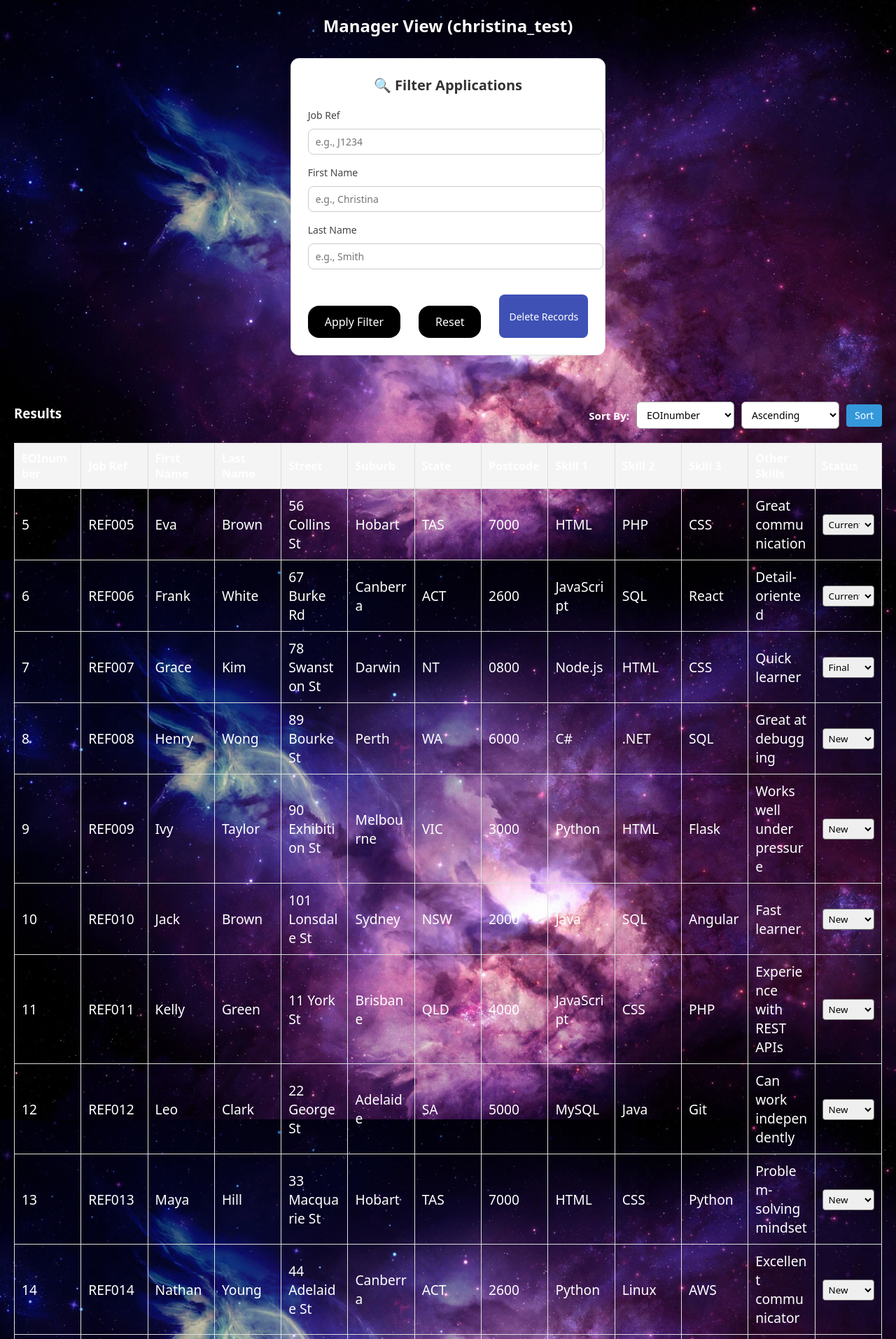
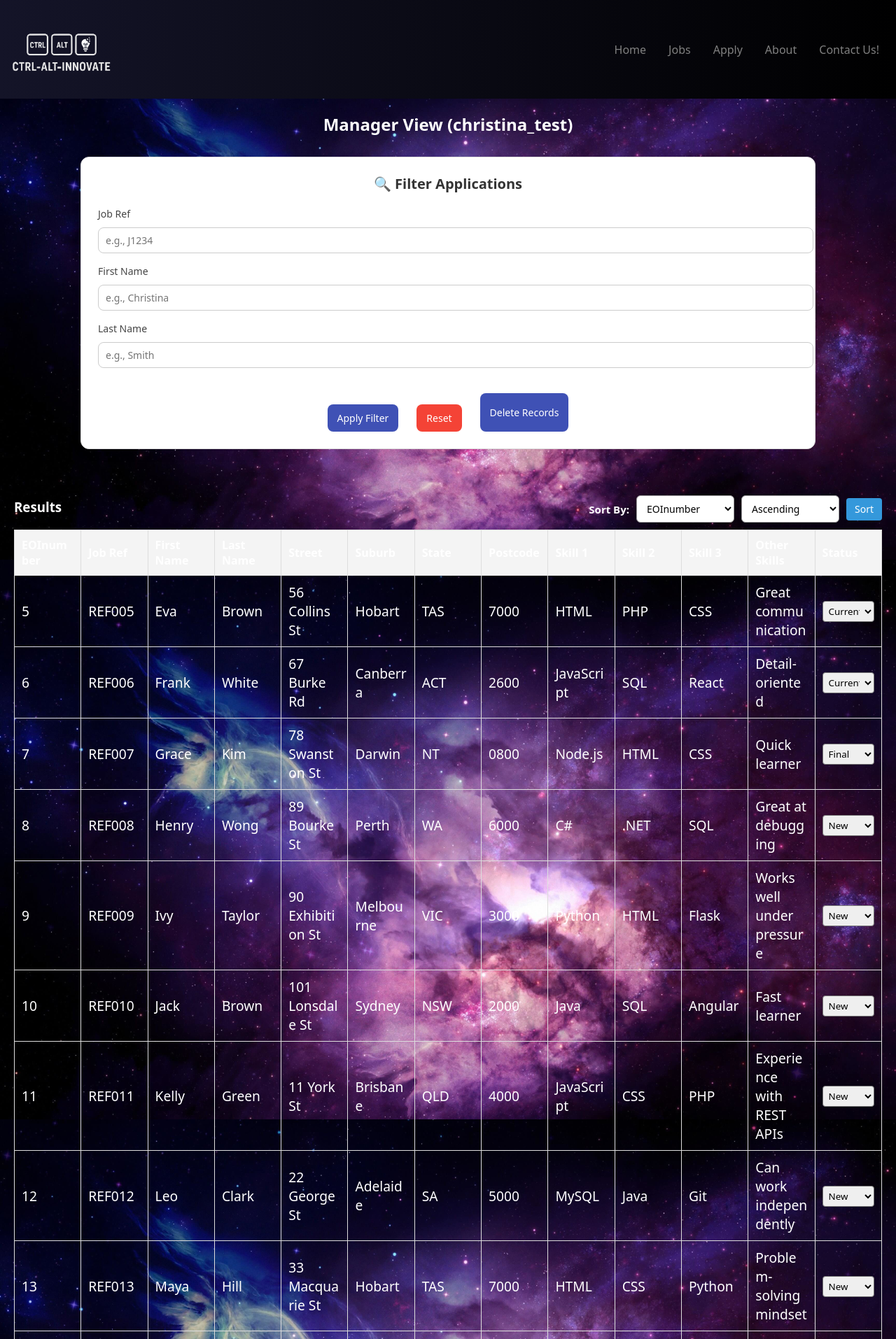
Before and after one commit to Dynamicarian/project2, a PHP site: page /manage.php in a window 1280 px wide. Shown: the top 1914 px of the page at 70% size. Run offline with PHP 8.4, Linux system fonts and the light colour scheme; the visitor is signed in with stand-in values (Sample User, id 1); data comes from the database, SQL or seed files in the repository.

Commit message:
wrapped manage.php in a class for styling

```diff
--- a/manage.php
+++ b/manage.php
@@ -131,7 +131,9 @@ $result = mysqli_query($dbconn, $query);
     <link rel="stylesheet" href="./styles/styles.css">
 </head>
 <body>
-
+<!-- Nav bar -->
+    <?php include 'navbar.inc' ?>
+    <div class="manage-page">
         <h2>Manager View (christina_test)</h2>
 
         <div class="filter-panel">
@@ -260,7 +262,7 @@ $result = mysqli_query($dbconn, $query);
 
             </form>
     </div>
-
+    <?php include 'footer.inc' ?>
 </body>
 </html>
 
--- a/styles/styles.css
+++ b/styles/styles.css
@@ -836,16 +836,16 @@ in order to let people know that it is required to fill in that input section */
   }
 
 /* Manage.php*/
-body {
+.manage-page {
     font-family: Arial;
     padding: 20px;
 }
 
-h2 {
+.manage-page h2 {
     text-align: center;
 }
 
-.filter-panel {
+.manage-page .filter-panel {
     background: #ffffffff;
     border: 1px solid #ddd;
     border-radius: 12px;
@@ -855,37 +855,37 @@ h2 {
     box-shadow: 0 6px 16px rgba(0, 0, 0, 0.06);
 }
 
-    .filter-panel h3 {
+.manage-page .filter-panel h3 {
     text-align: center;
     margin-bottom: 20px;
     font-size: 20px;
     color: #333;
 }
 
-    fieldset {
+.manage-page fieldset {
     border: none;
     padding: 0;
 }
 
-    legend {
+.manage-page legend {
     font-weight: bold;
     margin-bottom: 12px;
     color: #555;
     font-size: 16px;
 }
 
-    .form-group {
+.manage-page .form-group {
     margin-bottom: 16px;
 }
 
-    .form-group label {
+.manage-page .form-group label {
     display: block;
     font-size: 14px;
     color: #444;
     margin-bottom: 6px;
 }
 
-    .form-group input[type="text"] {
+.manage-page .form-group input[type="text"] {
     width: 100%;
     padding: 8px 10px;
     font-size: 14px;
@@ -894,13 +894,13 @@ h2 {
     transition: border-color 0.2s;
 }
 
-    .form-group input[type="text"]:focus {
+.manage-page .form-group input[type="text"]:focus {
     border-color: #3f51b5;
     outline: none;
     box-shadow: 0 0 0 2px rgba(63, 81, 181, 0.1);
 }
 
-    .buttons-row {
+.manage-page .buttons-row {
     display: flex;
     flex-wrap: wrap;
     gap: 10px;
@@ -908,8 +908,8 @@ h2 {
     margin-top: 20px;
 }
 
-    .submit-btn,
-    .reset-btn {
+.manage-page .submit-btn,
+.manage-page .reset-btn {
     background-color: #3f51b5;
     color: #fff;
     border: none;
@@ -920,48 +920,50 @@ h2 {
     transition: background-color 0.3s;
 }
 
-    .reset-btn {
+.manage-page .reset-btn {
     background-color: #f44336;
 }
 
-    .submit-btn:hover,
-    .reset-btn:hover {
+.manage-page .submit-btn:hover,
+.manage-page .reset-btn:hover {
     opacity: 0.9;
 }
 
-
-table {
+.manage-page table {
     width: 100%;
     border-collapse: collapse;
     margin-top: 10px;
 }
 
-table, th, td {
+.manage-page table,
+.manage-page th,
+.manage-page td {
     border: 1px solid #ddd;
 }
 
-th, td {
+.manage-page th,
+.manage-page td {
     padding: 10px;
     text-align: left;
 }
 
-th {
+.manage-page th {
     background-color: #f4f4f4;
 }
 
-select.status-dropdown {
+.manage-page select.status-dropdown {
     width: 100%;
     padding: 4px;
     border-radius: 4px;
 }
 
-input.delete-checkbox {
+.manage-page input.delete-checkbox {
     transform: scale(1.3);
     margin-left: 5px;
     cursor: pointer;
 }
 
-.results-header {
+.manage-page .results-header {
     display: flex;
     align-items: flex-start; /* align items at top */
     justify-content: space-between;
@@ -973,13 +975,13 @@ input.delete-checkbox {
     padding-top: 4px; /* align vertically with dropdown */
 }
 
-.sort-controls {
+.manage-page .sort-controls {
     display: flex;
     align-items: center;
     gap: 10px; /* space between label and dropdowns */
 }
 
-select.sort-dropdown {
+.manage-page select.sort-dropdown {
     width: 140px; /* adjust width as needed */
     padding: 8px 10px; /* keeps the slightly taller dropdown from before */
     border-radius: 6px;
@@ -991,11 +993,11 @@ select.sort-dropdown {
     line-height: 1.3;
 }
 
-select.sort-dropdown:hover {
+.manage-page select.sort-dropdown:hover {
     border-color: #3498db;
 }
 
-.sort-btn {
+.manage-page .sort-btn {
     height: 32px;
     padding: 4px 12px;
     background-color: #3498db;
@@ -1007,6 +1009,6 @@ select.sort-dropdown:hover {
     transition: background-color 0.2s ease;
 }
 
-.sort-btn:hover {
+.manage-page .sort-btn:hover {
     background-color: #2980b9;
 }
```
Lines whose indentation alone changed are shown as unchanged.
